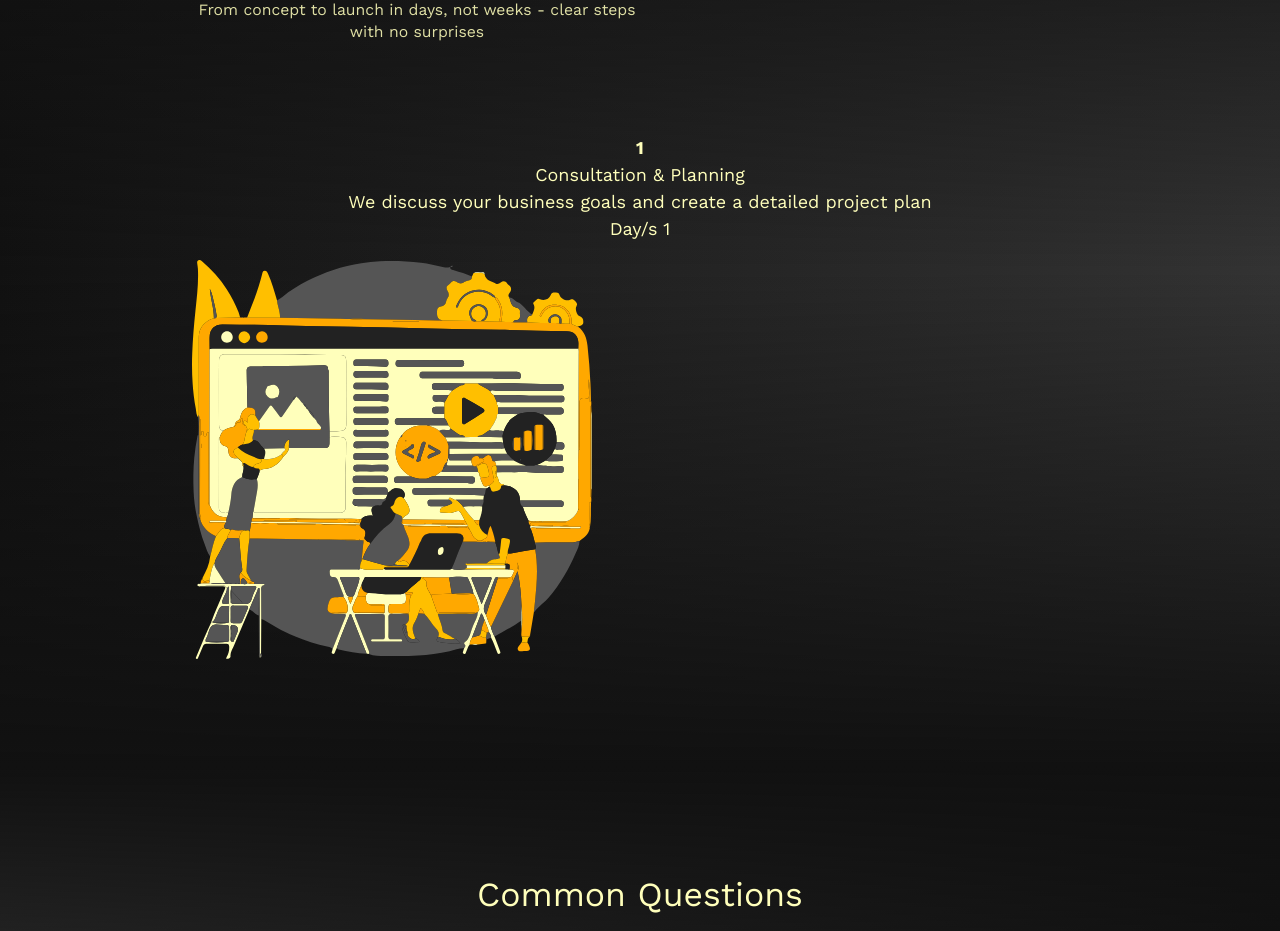
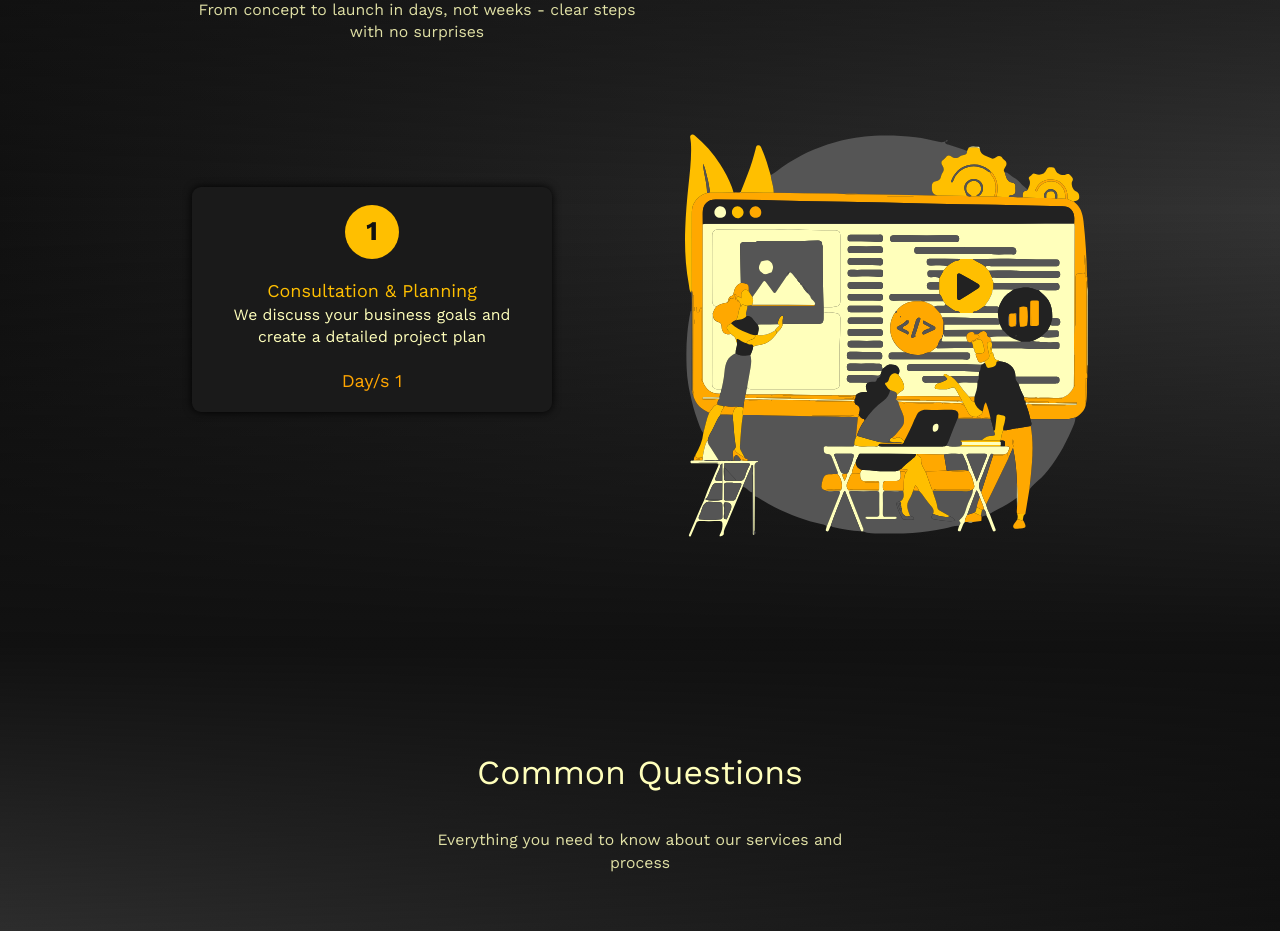
Before and after one commit to chrysalcore/chrysal-core, a Next.js app: page / in a window 1280 px wide. Shown: the part 8000-8931 px from the top of the page. Built offline with nearby package versions, Linux system fonts and the light colour scheme.

Commit message:
process section styled with tailwind

```diff
--- a/src/app/_components/process/process-slider.tsx
+++ b/src/app/_components/process/process-slider.tsx
@@ -10,7 +10,7 @@ export default function ProcessSlider() {
     const item = data[current];
 
     return (
-        <article className="process-step">
+        <article className="flex flex-col items-center gap-12 w-full max-w-100 lg:max-w-80 overflow-x-visible">
             <Step {...item} />
             <SlidersList current={current} size={data.length} />
         </article>
--- a/src/app/_components/process/process-step.tsx
+++ b/src/app/_components/process/process-step.tsx
@@ -2,13 +2,13 @@ import { type ProcessStep } from '../../_lib/data/process'
 
 export default function Step({ step, name, desc, days }: ProcessStep) {
     return (
-        <div className="step animate">
-            <strong className="step__number">{step}</strong>
-            <div className="step-info">
-                <h3 className="step__name">{name}</h3>
-                <p className="step__desc">{desc}</p>
+        <div className="animate-[fade-step_10s_linear_both] flex flex-col items-center gap-4 p-4 min-w-[min(20rem,100%)] bg-dark rounded-lg shadow-card">
+            <strong className="flex justify-center items-center w-12 h-12 text-domain text-2xl bg-primary rounded-full">{step}</strong>
+            <div>
+                <h3 className="text-primary">{name}</h3>
+                <p className="text-sm">{desc}</p>
             </div>
-            <h4 className="step__days">Day/s {days}</h4>
+            <h4 className="text-cta">Day/s {days}</h4>
         </div>
     );
 }
--- a/src/app/_components/process/process-steps.tsx
+++ b/src/app/_components/process/process-steps.tsx
@@ -3,9 +3,9 @@ import ProcessSlider from './process-slider';
 
 export default function ProcessSteps() {
     return (
-        <div className="process-container">
+        <div className="flex justify-center items-center lg:justify-between">
             <ProcessSlider />
-            <Image className="process-img" loading="lazy" src="/icons/steps.svg" alt="steps image" width={400} height={400} />
+            <Image className="hidden lg:block w-[45%] aspect-square" loading="lazy" src="/icons/steps.svg" alt="steps image" width={400} height={400} />
         </div>
     );
 }
```
